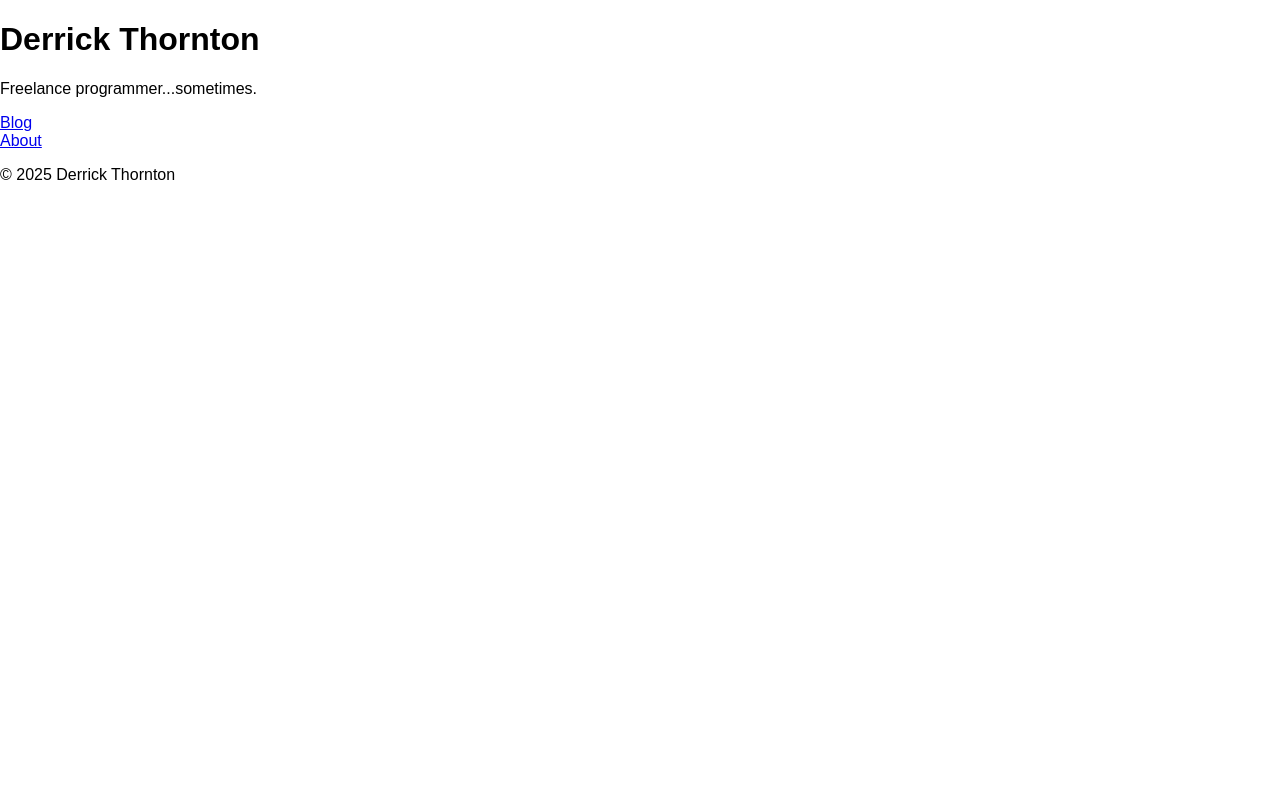
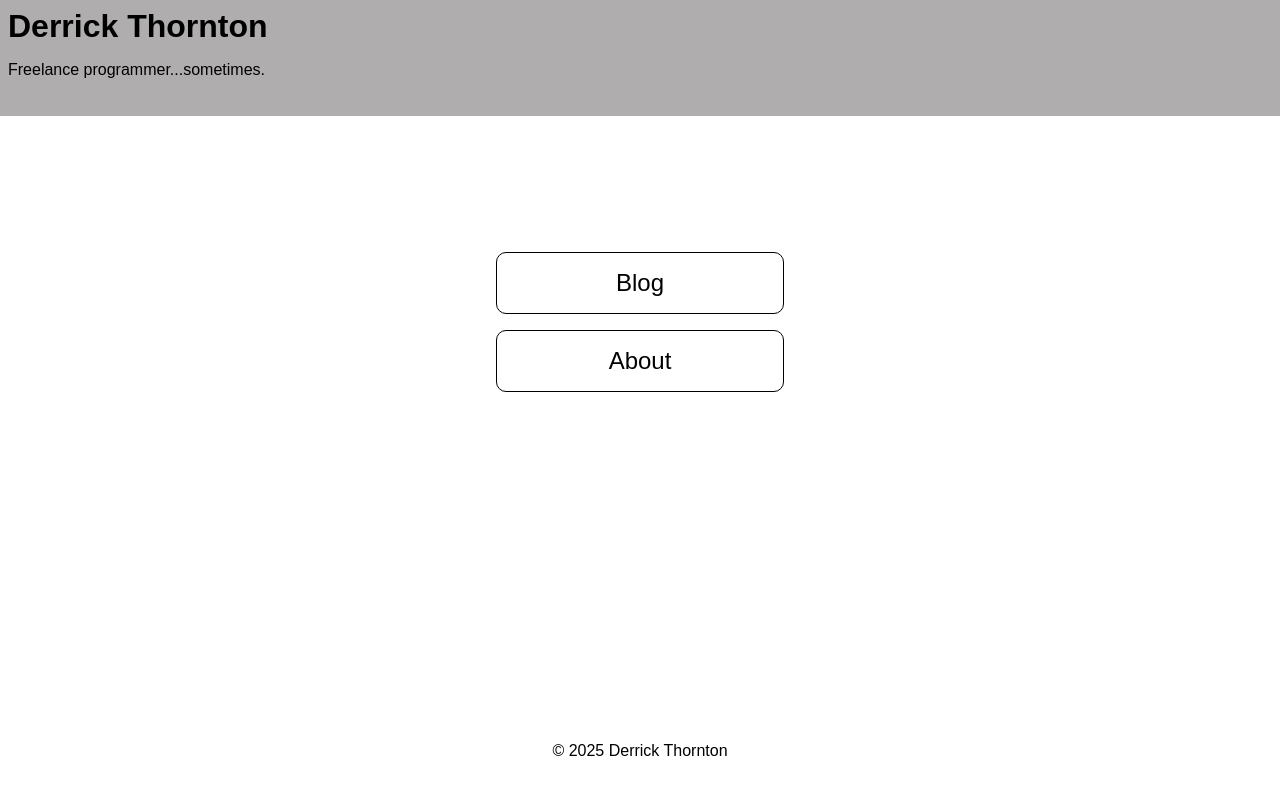
Before and after one commit to derrick-vwd/simple-personal-page, a plain HTML site: page index.html in a window 1280 px wide. Drawn offline with Linux system fonts and the light colour scheme.

Commit message:
Finished the styling for the index page. I will need to change the styling so that it affects only the home page, and not the other pages.

```diff
--- a/index.html
+++ b/index.html
@@ -7,7 +7,7 @@
 		<link rel='stylesheet' type='text/css' href='./style/main.css'>
 	</head>
 	<body>
-		<header>
+		<header id='home-header'>
 			<h1>Derrick Thornton</h1>
 			<p>Freelance programmer...sometimes.</p>
 		</header>
--- a/style/main.css
+++ b/style/main.css
@@ -1,5 +1,52 @@
+html {
+	height: 100%;
+}
 body {
 	font-family: sans-serif;
+	height: 100%;
+	margin: 0;
+}
+main {
+	min-height: 400px;
+	height: 70%;
+	display: flex;
+	flex-direction: column;
+	align-items: center;
+	justify-content: center;
+	font-size: 1.5rem;
+}
+main a {
+	border: 1px solid black;
+	border-radius: 10px;
+	display: block;
+	margin: 1rem;
+	padding: 1rem;
+	text-decoration: none;
+	text-align: center;
+	color: black;
+}
+main a:hover {
+	background-color: lightgray;
+}
+main nav {
+	height: 20rem;
+	width: 20rem;
+}
+footer {
+	height: 100px;
+	display: flex;
+	align-items: center;
+	flex-direction: column;
+	justify-content: end;
+	width: 100%;
+}
+#home-header {
+	background-color: rgb(175, 173, 173);
+	min-height: 100px;
+	max-height: 20%;
+	padding: 0.5rem;
+}
+#home-header > h1 {
 	margin: 0;
 }
 #home-bar {
```
